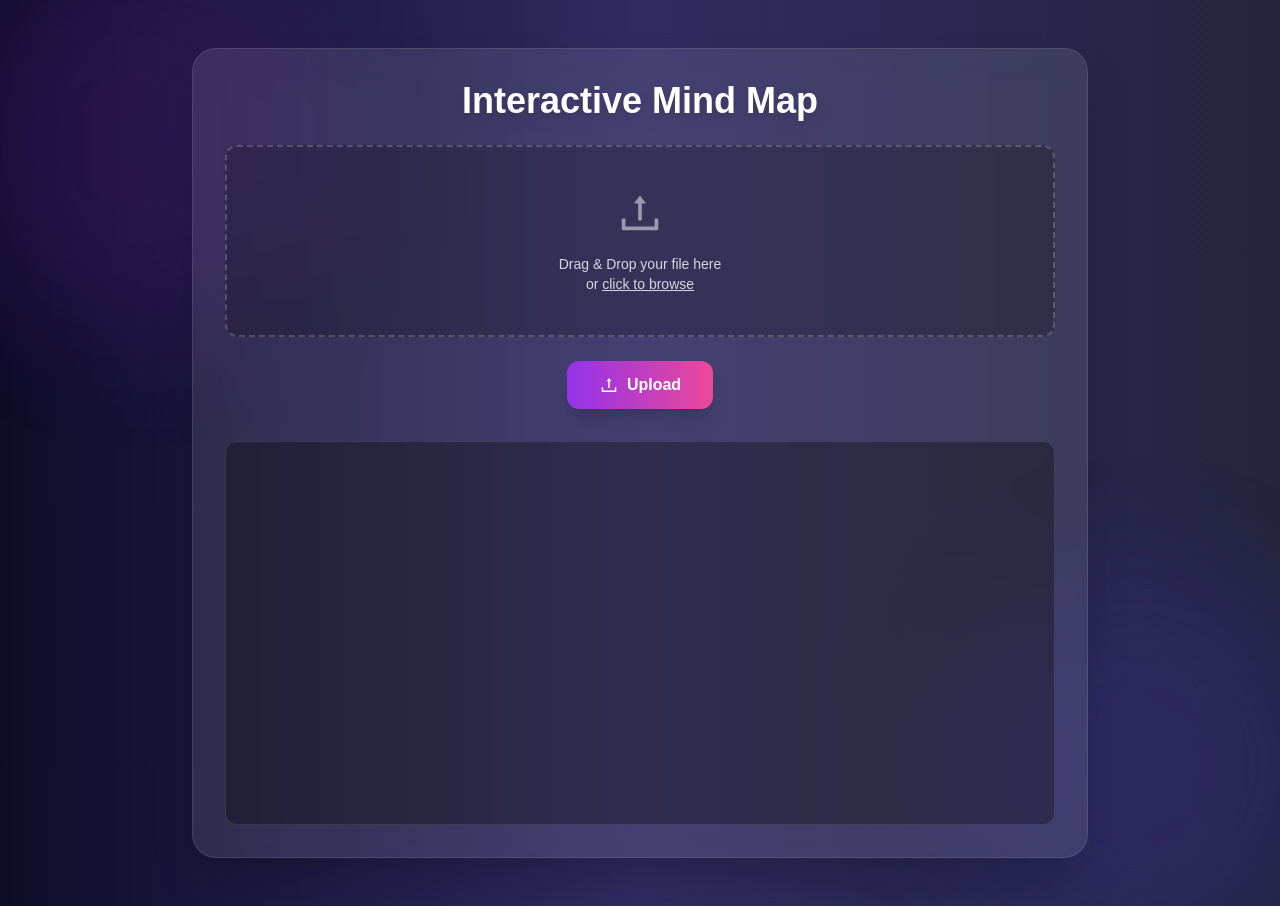
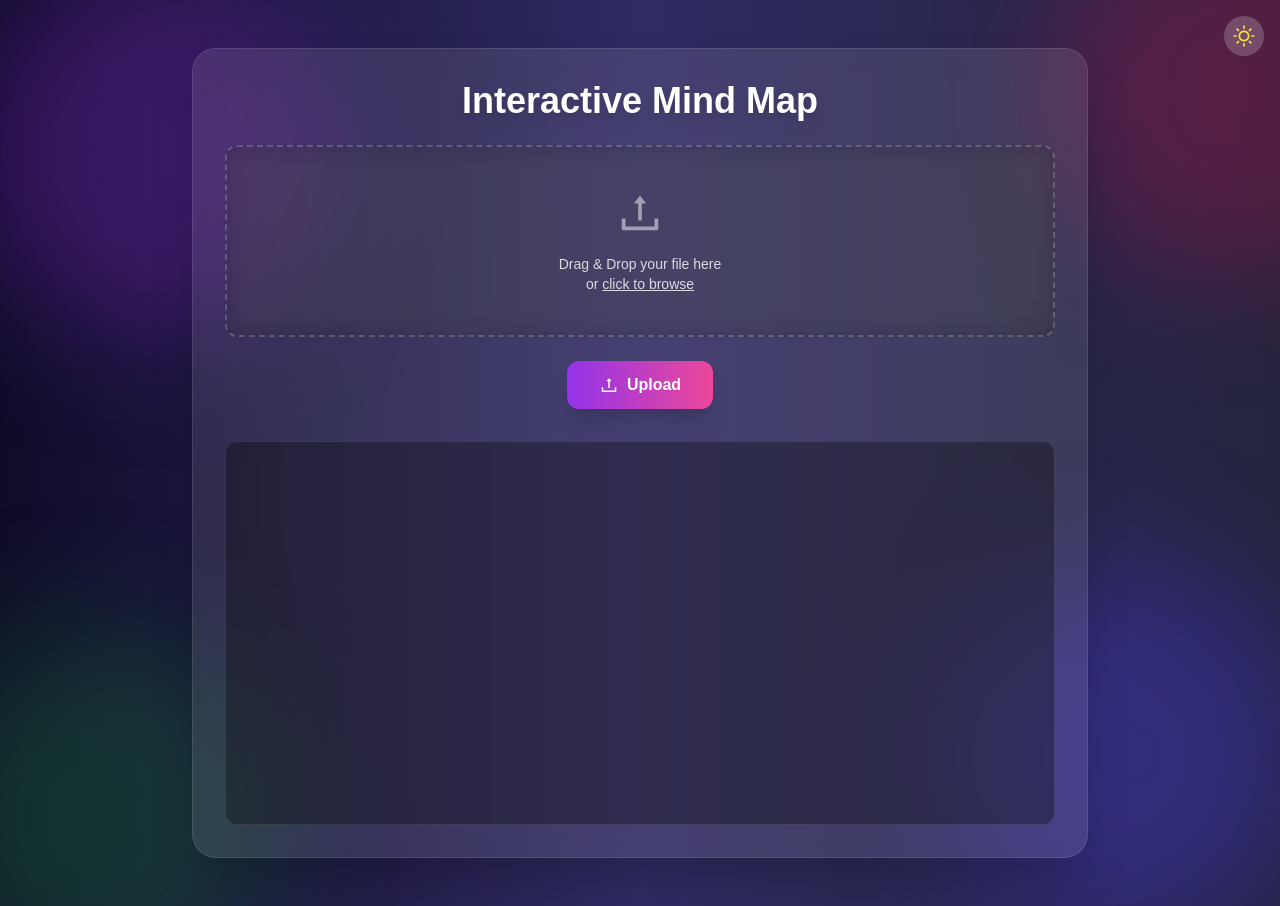
Before and after one commit to kevalshah14/Mindvault-frontend, a Next.js app: page /create-map in a window 1280 px wide. Built offline with nearby package versions, Linux system fonts and the light colour scheme.

Commit message:
Refactor file upload handling in CreateMapPage component and enhance user feedback

```diff
--- a/src/app/create-map/page.tsx
+++ b/src/app/create-map/page.tsx
@@ -1,11 +1,10 @@
 'use client';
-import React, { useState, useRef } from 'react';
+import React, { useState, useRef, useEffect } from 'react';
 import axios from 'axios';
 import * as d3 from 'd3';
-import { motion } from 'framer-motion';
-import { AiOutlineUpload } from 'react-icons/ai';
+import { motion, AnimatePresence } from 'framer-motion';
+import { AiOutlineUpload, AiOutlineSun, AiOutlineMoon } from 'react-icons/ai';
 import { ClipLoader } from 'react-spinners';
-import { HierarchyLink } from 'd3';
 
 const CreateMapPage: React.FC = () => {
   const [selectedFile, setSelectedFile] = useState<File | null>(null);
@@ -13,6 +12,7 @@ const CreateMapPage: React.FC = () => {
   const [serverResponse, setServerResponse] = useState<any>(null);
   const d3Container = useRef<SVGSVGElement | null>(null);
   const tooltipRef = useRef<HTMLDivElement | null>(null);
+  const [theme, setTheme] = useState<'light' | 'dark'>('dark');
 
   // Handle file selection
   const handleFileChange = (event: React.ChangeEvent<HTMLInputElement>) => {
@@ -42,9 +42,10 @@ const CreateMapPage: React.FC = () => {
         },
       });
       console.log("Upload response:", uploadResponse.data);
+      setServerResponse(uploadResponse.data);
 
       // Fetch processed JSON data
-       const fileName = "sample.json"; // Ensure this file name matches the backend response
+      const fileName = "sample.json"; // Adjust if different in your backend
       const secRes = await axios.get(`http://127.0.0.1:8000/get-json/${fileName}`);
       const tree = buildTree(secRes.data);
       renderMindMap(tree);
@@ -77,8 +78,6 @@ const CreateMapPage: React.FC = () => {
     return tree[0]; // Return the root node
   }
 
-
-
   // Adjust text size based on length
   const getFontSize = (text: string) => {
     const length = text.length;
@@ -89,7 +88,7 @@ const CreateMapPage: React.FC = () => {
 
   // Helper function to wrap long text in <text> elements
   const wrapText = (text: any, width: number) => {
-    text.each(function (this: SVGTextElement) {
+    text.each(function () {
       const textElement = d3.select(this);
       const words = textElement.text().split(/\s+/).reverse();
       let word: string | undefined;
@@ -98,7 +97,8 @@ const CreateMapPage: React.FC = () => {
       const y = textElement.attr("y");
       const x = textElement.attr("x");
       const dy = parseFloat(textElement.attr("dy"));
-      let tspan = textElement.text(null)
+      let tspan = textElement
+        .text(null)
         .append("tspan")
         .attr("x", x)
         .attr("y", y)
@@ -111,7 +111,8 @@ const CreateMapPage: React.FC = () => {
           line.pop();
           tspan.text(line.join(" "));
           line = [word];
-          tspan = textElement.append("tspan")
+          tspan = textElement
+            .append("tspan")
             .attr("x", x)
             .attr("y", y)
             .attr("dy", lineHeight + "em")
@@ -136,26 +137,53 @@ const CreateMapPage: React.FC = () => {
       .select(d3Container.current)
       .attr('width', width)
       .attr('height', height)
-      .call(d3.zoom<SVGSVGElement, unknown>().on("zoom", (event) => {
+      .call(
+        d3.zoom().on("zoom", (event) => {
           g.attr("transform", event.transform);
-      }))
+        })
+      )
       .style('background', 'transparent');
 
     const g = svg.append("g");
     const root = d3.hierarchy(data);
-    const treeLayout = d3.tree().size([height, width - 300]);
+
+    // Increase separation to reduce node overlap
+    const treeLayout = d3
+      .tree()
+      .size([height, width - 300])
+      .separation((a, b) => {
+        // Increase these numbers for more space
+        return a.parent === b.parent ? 2.5 : 3.0;
+      });
+
     treeLayout(root);
 
+    // OPTIONAL: Multiply x by a factor if you still see overlapping
+    // (e.g., if you have many siblings and need more vertical spacing)
+    const xSpacingFactor = 1.2; // Increase as needed (e.g., 1.5, 2.0, etc.)
+    root.each((d: any) => {
+      d.x *= xSpacingFactor;
+    });
+
+    // Define colors based on theme
+    const linkColor = theme === 'light' ? '#717171' : '#888';
+    const nodeStroke = theme === 'light' ? '#ccc' : '#222';
+    const textColor = theme === 'light' ? '#222' : '#fff';
+
     // Node gradient background
-    svg.append("defs")
+    svg
+      .append("defs")
       .append("linearGradient")
       .attr("id", "gradientNode")
-      .attr("x1", "0%").attr("y1", "0%")
-      .attr("x2", "100%").attr("y2", "100%")
+      .attr("x1", "0%")
+      .attr("y1", "0%")
+      .attr("x2", "100%")
+      .attr("y2", "100%")
       .selectAll("stop")
       .data([
-        { offset: "0%", color: "#6dd5ed" },
-        { offset: "100%", color: "#2193b0" }
+        // Soft pastel inspiration for light theme
+        { offset: "0%", color: theme === 'light' ? "#f093fb" : "#6dd5ed" },
+        { offset: "100%", color: theme === 'light' ? "#f5576c" : "#2193b0" }
       ])
       .enter()
       .append("stop")
@@ -163,25 +191,32 @@ const CreateMapPage: React.FC = () => {
       .attr("stop-color", (d) => d.color);
 
     // Draw links
-    g.selectAll(".link")
+    g
+      .selectAll(".link")
       .data(root.links())
       .enter()
       .append("path")
       .attr("class", "link")
       .attr("fill", "none")
-      .attr("stroke", "#888")
-      .attr("stroke-width", 2)
-      .attr("d", d3.linkHorizontal<HierarchyLink<any>, HierarchyLink<any>>()
+      .attr("stroke", linkColor)
+      .attr("stroke-width", 2.5)
+      .attr("stroke-linecap", "round")
+      .attr(
+        "d",
+        d3
+          .linkHorizontal()
           .x((d: any) => d.y)
-        .y((d: any) => d.x)
+          .y((d: any) => d.x) as any
       )
       .attr("opacity", 0)
       .transition()
-      .duration(800)
+      .duration(1000)
+      .ease(d3.easeCubicInOut)
       .attr("opacity", 1);
 
     // Draw nodes
-    const node = g.selectAll(".node")
+    const node = g
+      .selectAll(".node")
       .data(root.descendants())
       .enter()
       .append("g")
@@ -202,63 +237,199 @@ const CreateMapPage: React.FC = () => {
       });
 
     // Node circles
-    node.append("circle")
+    node
+      .append("circle")
       .attr("r", 10)
       .attr("fill", "url(#gradientNode)")
-      .attr("stroke", "#222")
+      .attr("stroke", nodeStroke)
       .attr("stroke-width", 2)
       .attr("opacity", 0)
       .transition()
-      .duration(600)
+      .duration(800)
+      .ease(d3.easeCubicInOut)
       .attr("opacity", 1);
 
-    // Node labels
-    node.append("text")
+    // Text labels
+    node
+      .append("text")
       .attr("dy", ".35em")
-      .attr("x", (d: any) => (d.children ? -15 : 15))
+      // Offset text more so it doesn't collide with the circle
+      .attr("x", (d: any) => (d.children ? -18 : 18))
       .attr("text-anchor", (d: any) => (d.children ? "end" : "start"))
       .attr("font-size", (d: any) => getFontSize(d.data.name))
-      .attr("fill", "#fff")
+      .attr("fill", textColor)
       .attr("opacity", 0)
       .text((d: any) => d.data.name)
-      .call(wrapText, 140)
+      .call(wrapText, 150)
       .transition()
-      .delay(600)
+      .delay(800)
+      .duration(800)
+      .ease(d3.easeCubicInOut)
       .attr("opacity", 1);
+
+    // Optional: Insert a subtle rectangle behind the text for readability
+    node.each(function () {
+      const group = d3.select(this);
+      const text = group.select("text");
+      const bbox = (text.node() as SVGTextElement).getBBox();
+
+      // Insert rectangle *before* the text element in the DOM
+      group
+        .insert("rect", "text")
+        .attr("x", bbox.x - 6)
+        .attr("y", bbox.y - 3)
+        .attr("width", bbox.width + 12)
+        .attr("height", bbox.height + 6)
+        .attr("rx", 4)
+        .attr("ry", 4)
+        .attr("fill", theme === 'light' ? '#ffffffcc' : '#000000cc')
+        .attr("stroke", nodeStroke)
+        .attr("stroke-width", 0.3)
+        .attr("opacity", 0)
+        .transition()
+        .duration(800)
+        .ease(d3.easeCubicInOut)
+        .attr("opacity", 1);
+    });
   };
 
+  // Update mind map when theme changes
+  useEffect(() => {
+    if (serverResponse) {
+      const fileName = "sample.json"; // Adjust if different in your backend
+      axios
+        .get(`http://127.0.0.1:8000/get-json/${fileName}`)
+        .then((secRes) => {
+          const tree = buildTree(secRes.data);
+          renderMindMap(tree);
+        })
+        .catch((error) => {
+          console.error("Error fetching JSON data:", error);
+        });
+    }
+    // eslint-disable-next-line react-hooks/exhaustive-deps
+  }, [theme]);
+
+  // Persist theme preference
+  useEffect(() => {
+    const savedTheme = localStorage.getItem('theme') as 'light' | 'dark' | null;
+    if (savedTheme === 'light' || savedTheme === 'dark') {
+      setTheme(savedTheme);
+    }
+  }, []);
+
+  useEffect(() => {
+    localStorage.setItem('theme', theme);
+  }, [theme]);
+
   return (
-    <div className="relative min-h-screen w-full bg-black overflow-hidden">
+    <div
+      className={`relative min-h-screen w-full overflow-hidden transition-colors duration-500 ${
+        theme === 'light' ? 'bg-white' : 'bg-black'
+      }`}
+    >
+      {/* Theme Toggle Button */}
+      <div className="absolute top-4 right-4 z-20">
+        <button
+          onClick={() => setTheme(theme === 'light' ? 'dark' : 'light')}
+          className={`p-2 rounded-full transition-colors duration-300 ${
+            theme === 'light'
+              ? 'bg-gray-200 hover:bg-gray-300'
+              : 'bg-white/20 hover:bg-white/30'
+          }`}
+        >
+          {theme === 'light' ? (
+            <AiOutlineMoon size={24} className="text-yellow-500" />
+          ) : (
+            <AiOutlineSun size={24} className="text-yellow-300" />
+          )}
+        </button>
+      </div>
+
       {/* Animated swirling background gradient */}
+      <AnimatePresence>
+        {theme === 'dark' ? (
           <motion.div
+            key="dark-background"
             className="absolute inset-0 bg-gradient-to-r from-[#0f0c29] via-[#302b63] to-[#24243e]"
             initial={{ opacity: 0 }}
             animate={{ opacity: 1 }}
+            exit={{ opacity: 0 }}
             transition={{ duration: 2, ease: "easeOut" }}
           />
-      {/* Floating blob top-left */}
+        ) : (
+          /* Modern, neutral gradient for Light theme */
           <motion.div
-        className="absolute w-96 h-96 rounded-full bg-purple-800 filter blur-3xl opacity-20 top-[-5rem] left-[-5rem]"
+            key="light-background"
+            className="absolute inset-0 bg-gradient-to-r from-[#fdfcfb] via-[#f6f7f8] to-[#ebedee]"
+            initial={{ opacity: 0 }}
+            animate={{ opacity: 1 }}
+            exit={{ opacity: 0 }}
+            transition={{ duration: 2, ease: "easeOut" }}
+          />
+        )}
+      </AnimatePresence>
+
+      {/* Floating blobs with increased visibility */}
+      {/* Top-left Blob */}
+      <motion.div
+        className={`absolute w-96 h-96 rounded-full filter blur-3xl opacity-40 top-[-5rem] left-[-5rem] transition-colors duration-500 ${
+          theme === 'light' ? 'bg-pink-300' : 'bg-purple-800'
+        }`}
         animate={{
           y: [0, 40, 0],
           x: [0, 40, 0],
         }}
         transition={{
-          duration: 8,
+          duration: 12,
           repeat: Infinity,
           repeatType: "reverse",
           ease: "easeInOut",
         }}
       />
-      {/* Floating blob bottom-right */}
+      {/* Bottom-right Blob */}
       <motion.div
-        className="absolute w-96 h-96 rounded-full bg-indigo-700 filter blur-3xl opacity-20 bottom-[-5rem] right-[-5rem]"
+        className={`absolute w-96 h-96 rounded-full filter blur-3xl opacity-40 bottom-[-5rem] right-[-5rem] transition-colors duration-500 ${
+          theme === 'light' ? 'bg-blue-300' : 'bg-indigo-700'
+        }`}
         animate={{
           y: [0, -40, 0],
           x: [0, -40, 0],
         }}
         transition={{
-          duration: 8,
+          duration: 12,
+          repeat: Infinity,
+          repeatType: "reverse",
+          ease: "easeInOut",
+        }}
+      />
+      {/* Top-right Blob */}
+      <motion.div
+        className={`absolute w-96 h-96 rounded-full filter blur-3xl opacity-40 top-[-8rem] right-[-8rem] transition-colors duration-500 ${
+          theme === 'light' ? 'bg-indigo-300' : 'bg-pink-800'
+        }`}
+        animate={{
+          y: [0, 30, 0],
+          x: [0, 30, 0],
+        }}
+        transition={{
+          duration: 15,
+          repeat: Infinity,
+          repeatType: "reverse",
+          ease: "easeInOut",
+        }}
+      />
+      {/* Bottom-left Blob */}
+      <motion.div
+        className={`absolute w-96 h-96 rounded-full filter blur-3xl opacity-40 bottom-[-8rem] left-[-8rem] transition-colors duration-500 ${
+          theme === 'light' ? 'bg-green-300' : 'bg-green-800'
+        }`}
+        animate={{
+          y: [0, -30, 0],
+          x: [0, 30, 0],
+        }}
+        transition={{
+          duration: 15,
           repeat: Infinity,
           repeatType: "reverse",
           ease: "easeInOut",
@@ -266,18 +437,24 @@ const CreateMapPage: React.FC = () => {
       />
 
       <div className="relative z-10 container mx-auto py-12 px-4 flex flex-col items-center">
-        {/* Card container with glassmorphism */}
+        {/* Card container with glass morphism */}
         <motion.div
-          initial={{ scale: 0.9, y: 50, opacity: 0 }}
+          initial={{ scale: 0.95, y: 50, opacity: 0 }}
           animate={{ scale: 1, y: 0, opacity: 1 }}
-          transition={{ duration: 1.2, ease: "easeOut" }}
-          className="w-full max-w-4xl bg-white/10 backdrop-blur-lg shadow-2xl rounded-3xl p-8 border border-white/10"
+          transition={{ duration: 1.5, ease: "easeOut" }}
+          className={`w-full max-w-4xl backdrop-blur-lg shadow-2xl rounded-3xl p-8 border transition-colors duration-500 ${
+            theme === 'light'
+              ? 'bg-white/60 border-gray-200'
+              : 'bg-white/10 border-white/10'
+          }`}
         >
           <motion.h1
-            className="text-4xl font-extrabold mb-6 text-center text-white drop-shadow-lg"
+            className={`text-4xl font-extrabold mb-6 text-center transition-colors duration-500 ${
+              theme === 'light' ? 'text-gray-800' : 'text-white'
+            } drop-shadow-lg`}
             initial={{ opacity: 0, y: -20 }}
             animate={{ opacity: 1, y: 0 }}
-            transition={{ duration: 1, ease: "easeOut" }}
+            transition={{ duration: 1.2, ease: "easeOut" }}
           >
             Interactive Mind Map
           </motion.h1>
@@ -288,20 +465,40 @@ const CreateMapPage: React.FC = () => {
             className="space-y-6"
             initial={{ opacity: 0, y: 20 }}
             animate={{ opacity: 1, y: 0 }}
-            transition={{ duration: 1, ease: "easeOut" }}
+            transition={{ duration: 1.2, ease: "easeOut" }}
           >
             {/* File Drop/Select Area */}
-            <label className="flex flex-col items-center justify-center w-full h-48 border-2 border-dashed border-white/20 rounded-xl cursor-pointer hover:border-white/50 transition-colors duration-300 bg-black/20">
-              <div className="flex flex-col items-center text-white/80 p-4">
-                <AiOutlineUpload size={50} className="text-white/50" />
+            <label
+              className={`flex flex-col items-center justify-center w-full h-48 border-2 border-dashed rounded-xl cursor-pointer transition-colors duration-300 backdrop-blur-md ${
+                theme === 'light'
+                  ? 'border-gray-300 bg-white/40 hover:border-gray-400'
+                  : 'border-white/20 bg-black/20 hover:border-white/50'
+              }`}
+            >
+              <div className="flex flex-col items-center text-center p-4">
+                <AiOutlineUpload
+                  size={50}
+                  className={`mb-4 transition-colors duration-500 ${
+                    theme === 'light' ? 'text-gray-600' : 'text-white/50'
+                  }`}
+                />
                 {!selectedFile ? (
-                  <span className="mt-4 font-medium text-sm leading-5 text-center">
+                  <span
+                    className={`font-medium text-sm leading-5 transition-colors duration-500 ${
+                      theme === 'light' ? 'text-gray-700' : 'text-white/80'
+                    }`}
+                  >
                     Drag & Drop your file here <br /> or{" "}
                     <span className="underline">click to browse</span>
                   </span>
                 ) : (
-                  <span className="mt-4 text-sm font-semibold">
-                    File selected: <span className="text-pink-300">{selectedFile.name}</span>
+                  <span
+                    className={`text-sm font-semibold transition-colors duration-500 ${
+                      theme === 'light' ? 'text-gray-800' : 'text-pink-300'
+                    }`}
+                  >
+                    File selected:{" "}
+                    <span className="font-medium">{selectedFile.name}</span>
                   </span>
                 )}
                 <input
@@ -316,7 +513,7 @@ const CreateMapPage: React.FC = () => {
             <div className="flex justify-center">
               <button
                 type="submit"
-                className={`flex items-center px-8 py-3 font-bold rounded-xl transition-all duration-300 text-white
+                className={`flex items-center px-8 py-3 font-bold rounded-xl transition-all duration-500 text-white
                   ${
                     loading
                       ? "bg-gray-700 cursor-not-allowed"
@@ -354,15 +551,27 @@ const CreateMapPage: React.FC = () => {
           {/* Server Response */}
           {serverResponse && (
             <motion.div
-              className="mt-6 bg-black/30 border border-white/10 rounded-xl p-4 shadow-md max-h-60 overflow-auto"
+              className={`mt-6 rounded-xl p-4 shadow-md max-h-60 overflow-auto transition-colors duration-500 ${
+                theme === 'light'
+                  ? 'bg-white/50 border border-gray-200'
+                  : 'bg-black/30 border border-white/10'
+              }`}
               initial={{ opacity: 0, y: 20 }}
               animate={{ opacity: 1, y: 0 }}
-              transition={{ duration: 0.8, ease: "easeOut" }}
+              transition={{ duration: 1, ease: "easeOut" }}
             >
-              <h2 className="text-lg font-bold text-white/90 mb-2">
+              <h2
+                className={`text-lg font-bold mb-2 transition-colors duration-500 ${
+                  theme === 'light' ? 'text-gray-800' : 'text-white/90'
+                }`}
+              >
                 Server Response
               </h2>
-              <pre className="text-sm text-white/80 whitespace-pre-wrap break-words">
+              <pre
+                className={`text-sm whitespace-pre-wrap break-words transition-colors duration-500 ${
+                  theme === 'light' ? 'text-gray-700' : 'text-white/80'
+                }`}
+              >
                 {JSON.stringify(serverResponse, null, 2)}
               </pre>
             </motion.div>
@@ -371,16 +580,26 @@ const CreateMapPage: React.FC = () => {
           {/* Tooltip for Mind Map Nodes */}
           <div
             ref={tooltipRef}
-            className="absolute pointer-events-none bg-gray-800 text-white text-xs rounded py-1 px-2 opacity-0 transition-opacity duration-300 z-50"
-            style={{ position: 'absolute' }}
+            className="absolute pointer-events-none text-xs rounded py-1 px-2 opacity-0 transition-opacity duration-300 z-50"
+            style={{
+              position: 'absolute',
+              backgroundColor: theme === 'light' ? '#f9f9f9' : '#333',
+              color: theme === 'light' ? '#222' : '#fff',
+              backdropFilter: 'blur(4px)',
+              padding: '4px 8px',
+            }}
           ></div>
 
           {/* D3 Mind Map Container */}
           <motion.div
-            className="mt-8 w-full h-96 relative rounded-xl overflow-hidden border border-white/10 bg-black/30"
+            className={`mt-8 w-full h-96 relative rounded-xl overflow-hidden border transition-colors duration-500 ${
+              theme === 'light'
+                ? 'border-gray-200 bg-white/40 backdrop-blur-md'
+                : 'border-white/10 bg-black/30'
+            }`}
             initial={{ opacity: 0 }}
             animate={{ opacity: 1 }}
-            transition={{ duration: 1, ease: "easeOut" }}
+            transition={{ duration: 1.2, ease: "easeOut" }}
           >
             <svg ref={d3Container} className="w-full h-full" />
           </motion.div>
```
Lines whose indentation alone changed are shown as unchanged.
